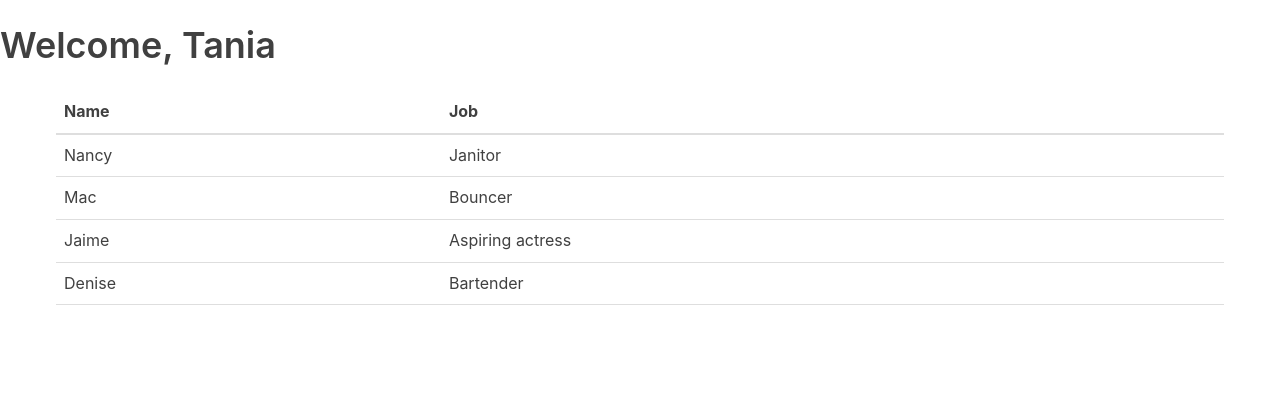
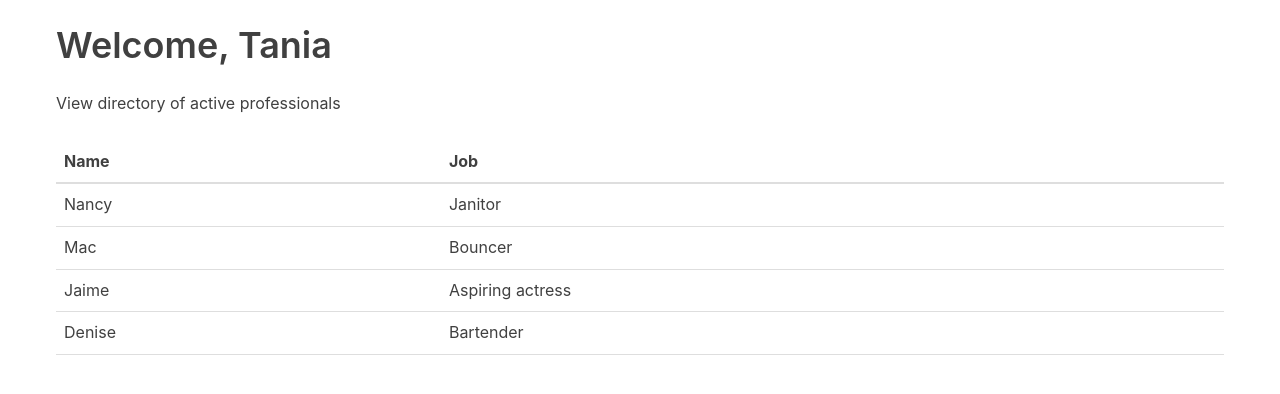
Before and after one commit to tranc99/react-directory, a React (Create React App) app: page / in a window 1280 px wide. Shown: the top 394 px of the page. Built offline with nearby package versions, Linux system fonts and the light colour scheme; the HTML template or start-up script is replaced by a standard one.

Commit message:
brass tacks

```diff
--- a/src/App.js
+++ b/src/App.js
@@ -4,14 +4,50 @@ import Table from './Table'
 const name = 'Tania'
 
 class App extends Component {
+
+  state = {
+    characters: [
+      {
+        name: 'Nancy',
+        job: 'Janitor'
+      },
+      {
+         name: 'Mac',
+         job: 'Bouncer'
+      },
+      {
+         name: 'Jaime',
+         job: 'Aspiring actress'
+       },
+      {
+         name: 'Denise',
+         job: 'Bartender'
+      }
+    ]
+  }
+
+  removeCharacter = index => {
+    const { characters } = this.state
+
+    this.setState({
+      characters: characters.filter((character, i) => {
+        return i !== index
+      })
+    })
+  }
+
   render() {
+
+    const characters = this.state.characters
+
     return (
       <React.Fragment>
-        <div className="App">
+        <div className="container">
           <h1>Welcome, {name}</h1>
+          <p>View directory of active professionals</p>
         </div>
         <div className="container">
-          <Table />
+          <Table characterData={characters} />
         </div>
       </React.Fragment>
     )
--- a/src/Table.js
+++ b/src/Table.js
@@ -4,10 +4,13 @@ import TableBody from './TableBody'
 
 class Table extends Component {
   render() {
+
+    const { characterData } = this.props
+
     return (
       <table>
         <TableHeader />
-        <TableBody />
+        <TableBody characterData={characterData} />
       </table>
     )
   }
--- a/src/TableBody.jsx
+++ b/src/TableBody.jsx
@@ -1,24 +1,21 @@
 import React from 'react'
 
-const TableBody = () => {
+const TableBody = (props) => {
+
+  const characters = props.characterData
+
+  const rows = characters.map((character, index) => {
+    return (
+      <tr key={index}>
+        <td>{character.name}</td>
+        <td>{character.job}</td>
+      </tr>
+    )
+  })
+
   return (
     <tbody>
-      <tr>
-        <td>Nancy</td>
-        <td>Janitor</td>
-      </tr>
-      <tr>
-        <td>Mac</td>
-        <td>Bouncer</td>
-      </tr>
-      <tr>
-        <td>Jaime</td>
-        <td>Aspiring actress</td>
-      </tr>
-      <tr>
-        <td>Denise</td>
-        <td>Bartender</td>
-      </tr>
+      {rows}
     </tbody>
   )
 }
```
